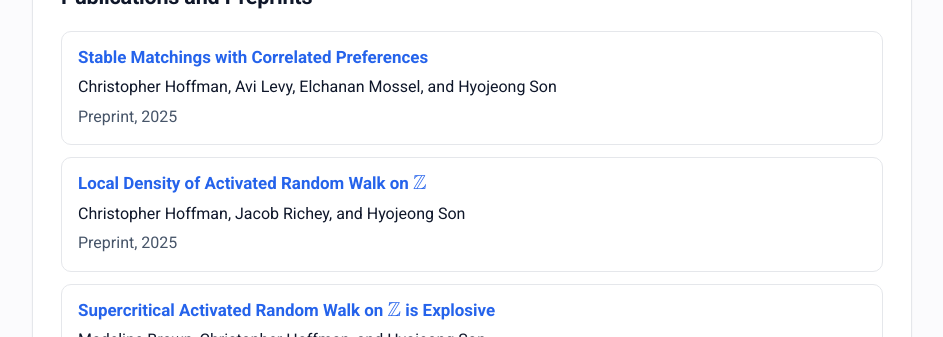
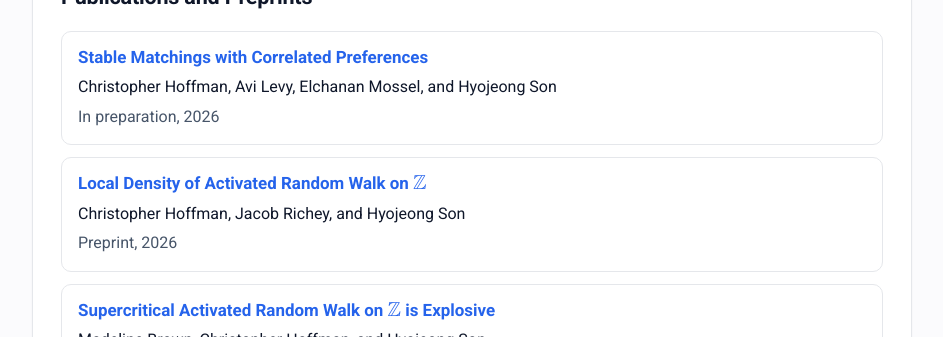
Before and after one commit to hyojeong-son/hyojeong-son.github.io, a Jekyll site: the page built from index.md, in a window 1280 px wide and 900 px high, scrolled down 567 px. Shown: the part 153-490 px from the top of the window, without its empty margins (168-1111 px from the left). Built offline with Jekyll 4.4.1, drawn with Linux system fonts in a browser that asks for light colours.

Commit message:
Update index.md

```diff
--- a/index.md
+++ b/index.md
@@ -60,12 +60,12 @@ title: Home
   <li class="pubcard">
     <div class="pub-title"><a href="{{ '/assets/files/stable_matchings_correlated_preferences.pdf' | relative_url }}" target="_blank" rel="noopener">Stable Matchings with Correlated Preferences</a></div>
     <div class="pub-authors">Christopher Hoffman, Avi Levy, Elchanan Mossel, and Hyojeong Son</div>
-    <div class="pub-venue">Preprint, 2025</div>
+    <div class="pub-venue">In preparation, 2026</div>
   </li>
   <li class="pubcard">
-    <div class="pub-title"><a href="{{ '/assets/files/local_density.pdf' | relative_url }}" target="_blank" rel="noopener">Local Density of Activated Random Walk on $\mathbb{Z}$</a></div>
+    <div class="pub-title"><a href="https://arxiv.org/abs/2601.07816" target="_blank" rel="noopener">Local Density of Activated Random Walk on $\mathbb{Z}$</a></div>
     <div class="pub-authors">Christopher Hoffman, Jacob Richey, and Hyojeong Son</div>
-    <div class="pub-venue">Preprint, 2025</div>
+    <div class="pub-venue">Preprint, 2026</div>
   </li>
   <li class="pubcard">
     <div class="pub-title"><a href="{{ '/assets/files/super_critical.pdf' | relative_url }}" target="_blank" rel="noopener">Supercritical Activated Random Walk on $\mathbb{Z}$ is Explosive</a></div>
```
